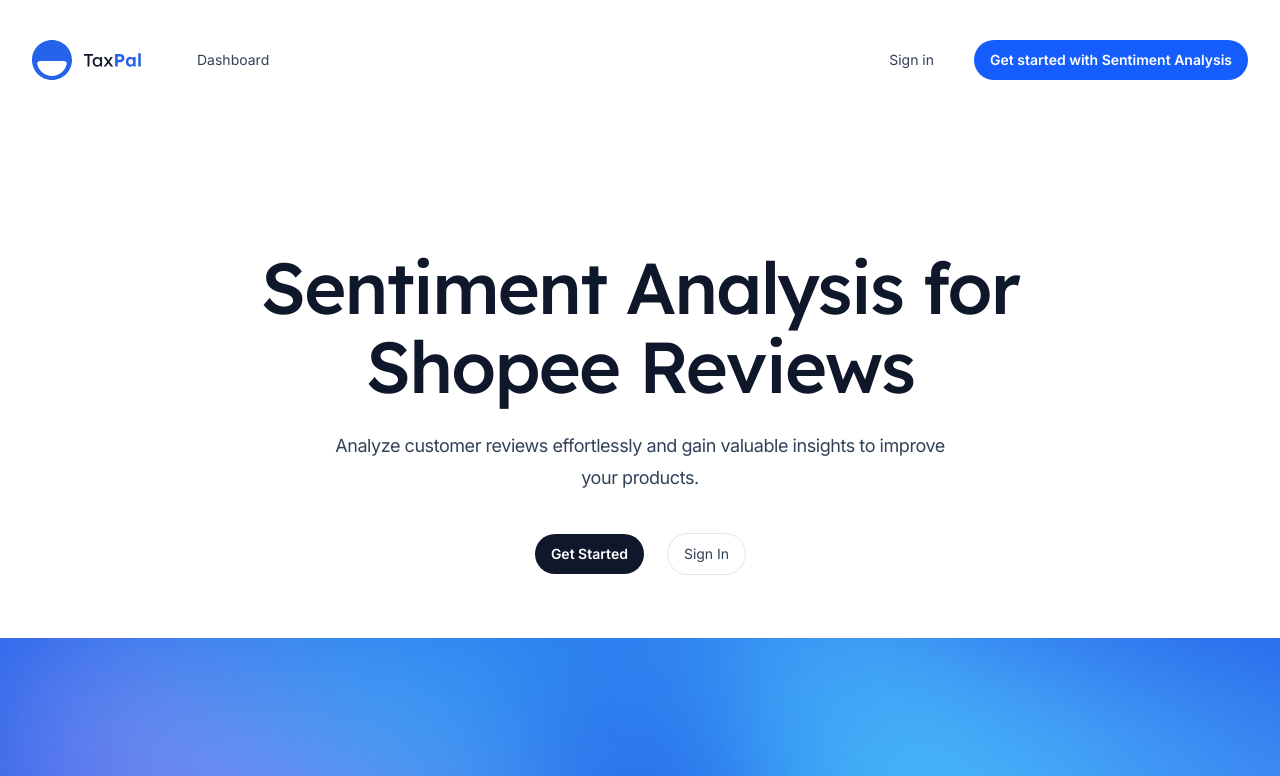
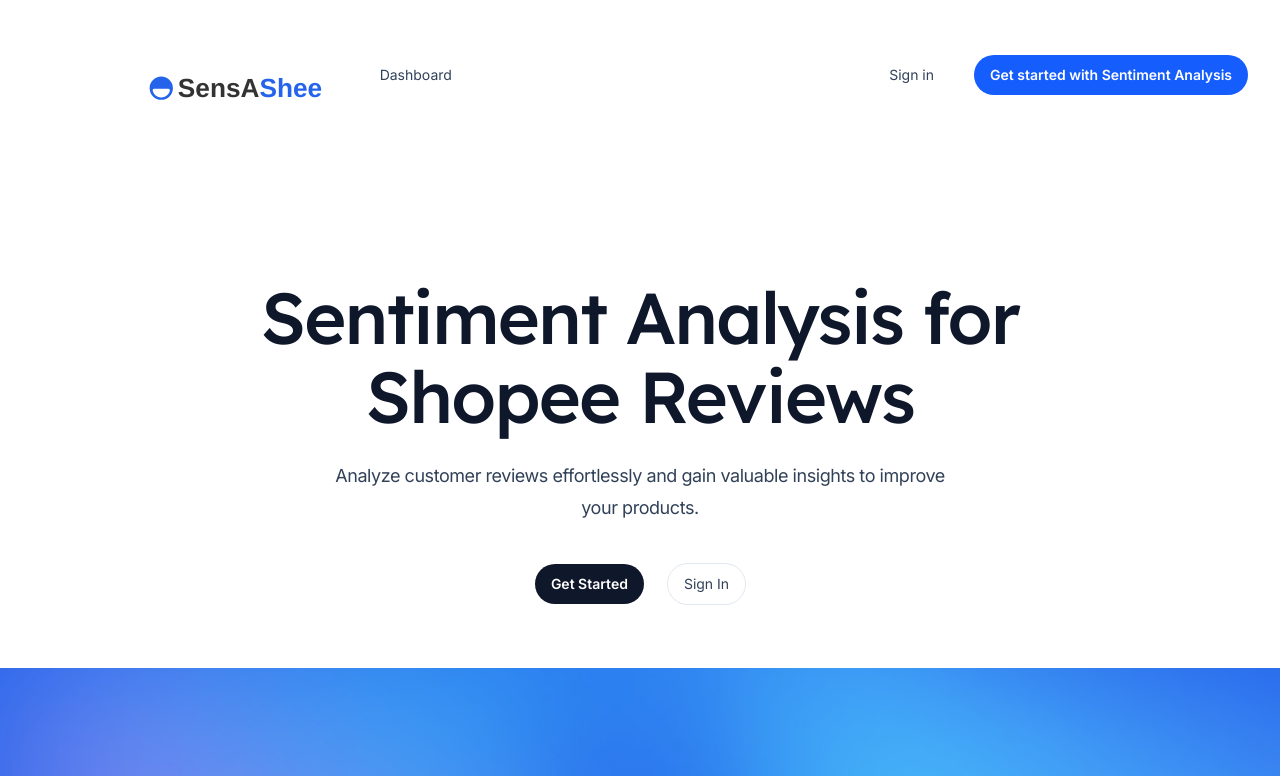
Before and after one commit to ucok-hub/web-sentiment-analysis, a Next.js app: page / in a window 1280 px wide. Shown: the top 776 px of the page. Built offline with nearby package versions, Linux system fonts and the light colour scheme.

Commit message:
perbaikan logo

```diff
--- a/src/components/Logo.jsx
+++ b/src/components/Logo.jsx
@@ -1,32 +1,31 @@
 export function Logo(props) {
   return (
-    <svg aria-hidden="true" viewBox="0 0 109 40" {...props}>
+    <svg
+      aria-hidden="true"
+      viewBox="0 0 500 120" // Wider aspect ratio similar to old logo
+      style={{ width: 'auto', height: '70px' }} // Match previous logo's height
+      {...props}
+    >
+      {/* Circular graphic element */}
       <path
         fillRule="evenodd"
         clipRule="evenodd"
-        d="M0 20c0 11.046 8.954 20 20 20s20-8.954 20-20S31.046 0 20 0 0 8.954 0 20Zm20 16c-7.264 0-13.321-5.163-14.704-12.02C4.97 22.358 6.343 21 8 21h24c1.657 0 3.031 1.357 2.704 2.98C33.32 30.838 27.264 36 20 36Z"
+        d="M201.63 82.553c0 11.046 8.954 20 20 20s20-8.954 20-20-8.954-20-20-20-20 8.954-20 20Zm20 16c-7.264 0-13.321-5.163-14.704-12.02-0.326-1.622 1.047-2.98 2.704-2.98h24c1.657 0 3.031 1.357 2.704 2.98-1.383 6.857-7.439 12.02-14.704 12.02Z"
         fill="#2563EB"
       />
-      <path
-        d="M55.528 26.57V15.842H52V13.97h9.108v1.872h-3.636V26.57h-1.944Z"
-        fill="#0F172A"
-      />
-      <path
-        d="M83.084 26.57v-12.6h5.346c.744 0 1.416.18 2.016.54a3.773 3.773 0 0 1 1.44 1.44c.36.612.54 1.302.54 2.07 0 .78-.18 1.482-.54 2.106a4 4 0 0 1-1.44 1.494c-.6.36-1.272.54-2.016.54h-2.646v4.41h-2.7Zm2.664-6.84h2.376c.288 0 .546-.072.774-.216.228-.156.408-.36.54-.612a1.71 1.71 0 0 0 .216-.864c0-.324-.072-.606-.216-.846a1.394 1.394 0 0 0-.54-.576 1.419 1.419 0 0 0-.774-.216h-2.376v3.33ZM106.227 26.57V13.25h2.556v13.32h-2.556Z"
-        fill="#2563EB"
-      />
-      <path
-        fillRule="evenodd"
-        clipRule="evenodd"
-        d="M95.906 26.102c.636.432 1.35.648 2.142.648.444 0 .864-.066 1.26-.198a4.25 4.25 0 0 0 1.062-.558 3.78 3.78 0 0 0 .702-.668v1.244h2.574v-9.522h-2.538v1.248a3.562 3.562 0 0 0-.648-.672 3.13 3.13 0 0 0-1.026-.558 3.615 3.615 0 0 0-1.278-.216c-.828 0-1.566.216-2.214.648-.648.42-1.164 1.002-1.548 1.746-.372.732-.558 1.578-.558 2.538 0 .96.186 1.812.558 2.556.372.744.876 1.332 1.512 1.764Zm4.104-1.908c-.36.228-.78.342-1.26.342-.468 0-.882-.114-1.242-.342a2.387 2.387 0 0 1-.828-.954c-.204-.42-.306-.906-.306-1.458 0-.54.102-1.014.306-1.422.204-.408.48-.726.828-.954.36-.24.774-.36 1.242-.36.48 0 .9.12 1.26.36.36.228.636.546.828.954.204.408.306.882.306 1.422 0 .552-.102 1.038-.306 1.458a2.218 2.218 0 0 1-.828.954Z"
-        fill="#2563EB"
-      />
-      <path
-        fillRule="evenodd"
-        clipRule="evenodd"
-        d="m76.322 23.197 2.595 3.373h2.268l-3.662-4.787 3.338-4.663h-2.196l-2.162 3.334-2.554-3.334h-2.34l3.652 4.71-3.634 4.74h2.196l2.5-3.373ZM62.738 26.102a3.78 3.78 0 0 0 2.142.648c.456 0 .888-.072 1.296-.216.42-.144.798-.336 1.134-.576a3.418 3.418 0 0 0 .864-.835v1.447h1.872v-9.45h-1.872v1.45a3.118 3.118 0 0 0-.72-.82 3.2 3.2 0 0 0-1.062-.612 4.033 4.033 0 0 0-1.35-.216c-.828 0-1.578.21-2.25.63-.66.42-1.188 1.002-1.584 1.746-.384.732-.576 1.572-.576 2.52 0 .936.192 1.776.576 2.52.384.744.894 1.332 1.53 1.764Zm4.122-1.476c-.432.276-.93.414-1.494.414a2.682 2.682 0 0 1-1.476-.414 2.987 2.987 0 0 1-1.008-1.134c-.24-.492-.36-1.05-.36-1.674 0-.612.12-1.158.36-1.638.252-.48.588-.858 1.008-1.134a2.682 2.682 0 0 1 1.476-.414c.564 0 1.062.138 1.494.414.432.276.768.654 1.008 1.134.252.48.378 1.026.378 1.638 0 .624-.126 1.182-.378 1.674-.24.48-.576.858-1.008 1.134Z"
-        fill="#0F172A"
-      />
+
+      {/* Text element - properly positioned */}
+      <text
+        fill="#333"
+        fontFamily="Helvetica"
+        fontSize="45"
+        fontWeight="700"
+        x="250"
+        y="97" // Adjusted to positive value within viewBox
+      >
+        <tspan fill="#333">SensA</tspan>
+        <tspan fill="#2563EB">Shee</tspan>
+      </text>
     </svg>
   )
 }
```
